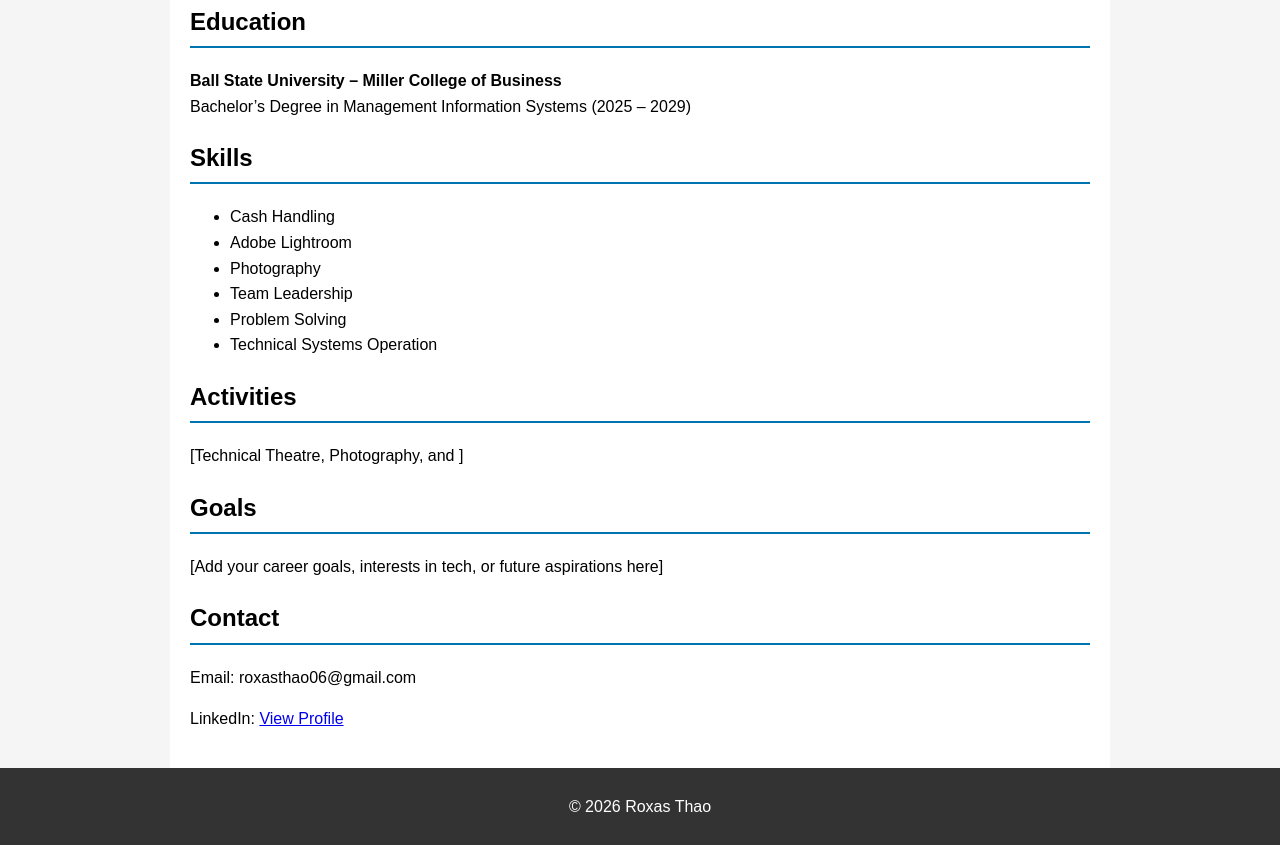
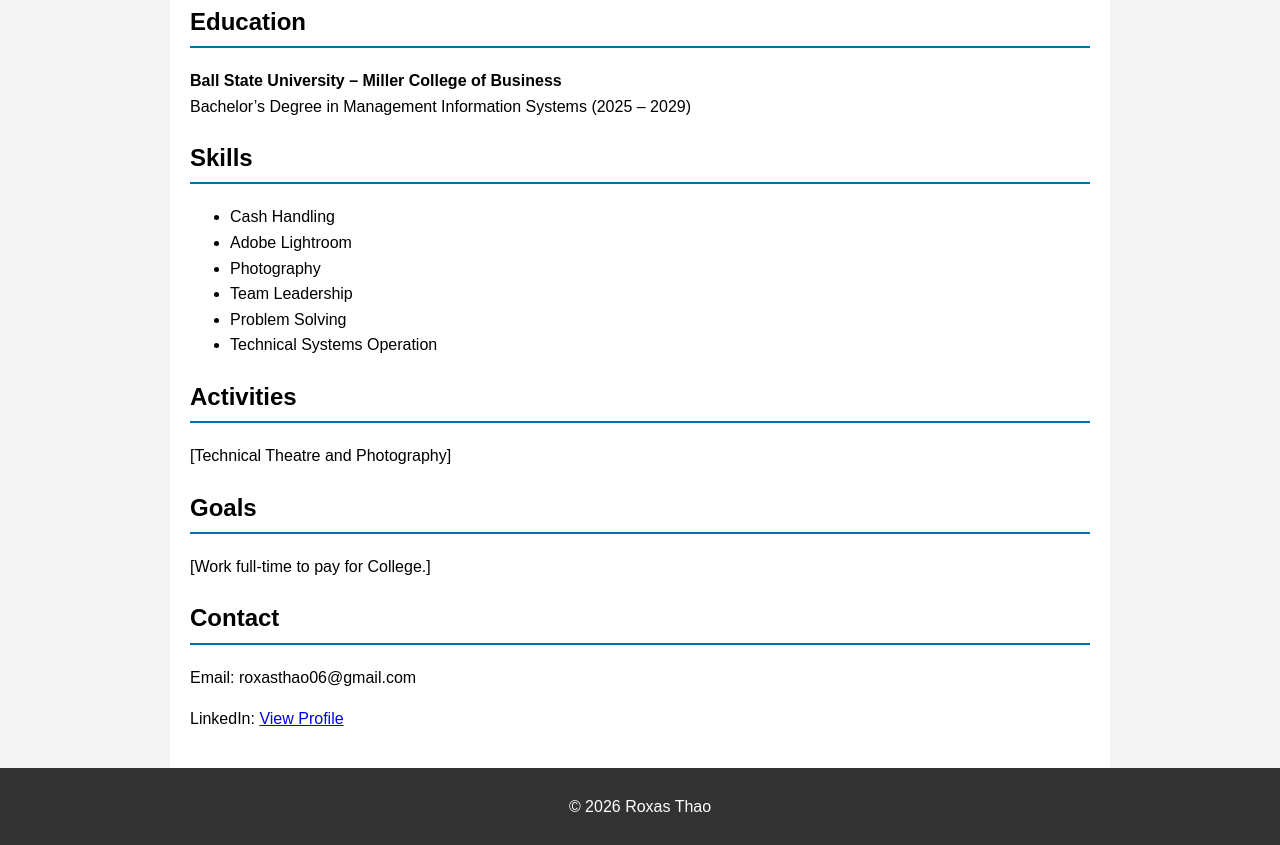
Before and after one commit to RoxasT-BSU/BIS_226_profile, a plain HTML site: page index.html in a window 1280 px wide. Shown: the part 948-1793 px from the top of the page. Drawn offline with Linux system fonts and the light colour scheme.

Commit message:
Update index.html

```diff
--- a/index.html
+++ b/index.html
@@ -156,13 +156,13 @@
   <!-- ===== ACTIVITIES SECTION ===== -->
   <section id="activities">
     <h2>Activities</h2>
-    <p>[Technical Theatre, Photography, and ]</p>
+    <p>[Technical Theatre and Photography]</p>
   </section>
 
   <!-- ===== GOALS SECTION ===== -->
   <section id="goals">
     <h2>Goals</h2>
-    <p>[Add your career goals, interests in tech, or future aspirations here]</p>
+    <p>[Work full-time to pay for College.]</p>
   </section>
 
   <!-- ===== CONTACT SECTION ===== -->
```
